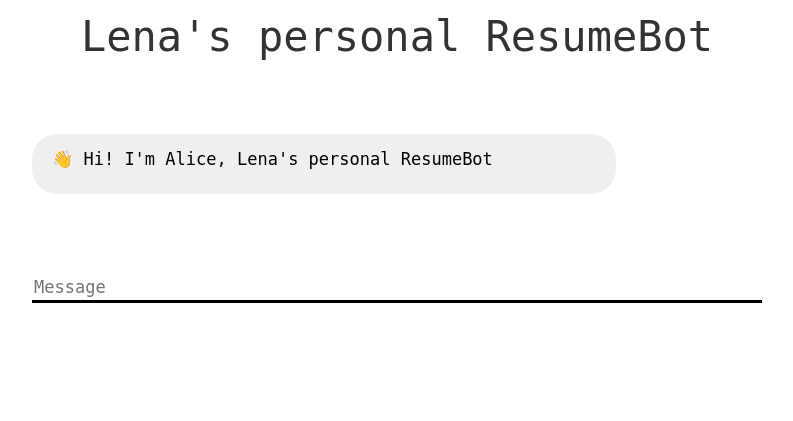
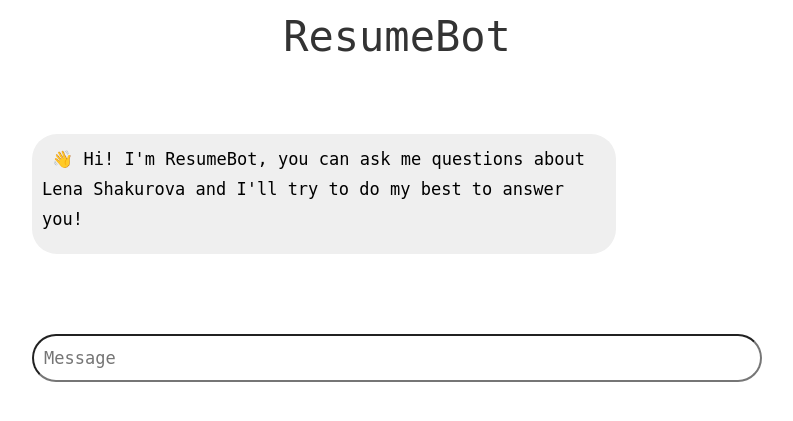
Before and after one commit to KEYURRATANGHAYRA/ResumeChatbot, a Flask app: page / in a window 1280 px wide. Shown: the top 421 px of the page, without its empty margins (243-1036 px from the left). Run offline with Flask 2, Linux system fonts and the light colour scheme; parts of the project's set-up code (start-up, migrations or seed data) failed here and were passed over; some libraries are stand-ins or nearby versions.

Commit message:
Updated design and added logging

```diff
--- /dev/null
+++ b/__init__.py
@@ -0,0 +1,41 @@
+import os
+import uuid
+import logging
+import logging.handlers
+
+from flask import Flask, render_template, request
+
+import dialogflow
+from google.api_core.exceptions import InvalidArgument
+
+from config import project_id, google_credentials
+from utils import detect_intent
+
+os.environ["GOOGLE_APPLICATION_CREDENTIALS"] = google_credentials
+
+app = Flask(__name__)
+
+logger = logging.getLogger('logtest')
+logger.setLevel(logging.INFO)
+formatter = logging.Formatter(fmt='%(asctime)s pid/%(process)d %(message)s')
+handler = logging.handlers.RotatingFileHandler('logtest.log', maxBytes=1024 * 1024, backupCount=10)
+handler.setLevel(logging.INFO)
+handler.setFormatter(formatter)
+logger.addHandler(handler)
+
+@app.route('/')
+def index():
+    return render_template("index.html")
+
+
+@app.route("/get")
+def get_bot_response():
+    user_input = str(request.args.get('msg'))
+    logger.info('User: {}'.format(user_input))
+    bot_response = detect_intent(project_id, user_input)
+    logger.info('Bot: {}'.format(bot_response))
+    return bot_response
+
+
+if __name__=='__main__':
+    app.run(debug=True, port=5005)
--- a/app.py
+++ /dev/null
@@ -1,22 +0,0 @@
-from flask import Flask, render_template, request
-
-from config import project_id
-from utils import detect_intent
-
-app = Flask(__name__)
-
-
-@app.route('/')
-def index():
-    return render_template("index.html")
-
-
-@app.route("/get")
-def get_bot_response():
-    user_input = str(request.args.get('msg'))
-    bot_response = detect_intent(project_id, user_input)
-    return bot_response
-
-
-if __name__=='__main__':
-    app.run(debug=True, port=5005)
--- a/static/style.css
+++ b/static/style.css
@@ -1,18 +1,21 @@
 body {
   font-family: monospace;
 }
+
 h1 {
   display: inline-block;
   font-size: 3em;
   margin: 0;
   padding: 14px;
 }
+
 h3 {
   color: black;
   font-size: 20px;
   margin-top: 3px;
   text-align: center;
 }
+
 #chatbox {
   margin-right: auto;
   margin-top: 60px;
@@ -22,10 +25,11 @@ h3 {
   margin-right: auto;
   margin-top: 60px;
 }
+
 #textInput {
   width: 100%;
-  border: none;
-  border-bottom: 3px solid black;
+  border-radius: 25px;
+  padding: 10px;
   font-family: monospace;
   font-size: 17px;
 }
@@ -40,15 +44,14 @@ h3 {
 
 .userBox{
   padding: 10px;
-  border-radius: 2px;
-  background-color: #3985F0;
+  margin: 10px;
+  background-color: #7b2be2;
   margin-left: 20%;
   border-radius: 25px;
 }
 
 .botBox{
   padding: 10px;
-  border-radius: 2px;
   background-color: #EFEFEF;
   margin-right: 20%;
   border-radius: 25px;
--- a/templates/index.html
+++ b/templates/index.html
@@ -1,10 +1,12 @@
 <!DOCTYPE html>
 <html>
-  <title>Candice</title>
+  <title>ResumeBot</title>
   <head>
     <script src="https://ajax.googleapis.com/ajax/libs/jquery/3.2.1/jquery.min.js"></script>
     <link href="https://maxcdn.bootstrapcdn.com/bootstrap/3.3.7/css/bootstrap.min.css" rel="stylesheet" integrity="sha384-BVYiiSIFeK1dGmJRAkycuHAHRg32OmUcww7on3RYdg4Va+PmSTsz/K68vbdEjh4u" crossorigin="anonymous">
     <link rel="stylesheet" href='./static/style.css' />
+    <meta name="viewport" content="width=device-width, initial-scale=1.0">
+    <link rel="shortcut icon" href="https://img.icons8.com/doodle/48/000000/retro-robot.png">
   </head>
 
   <body>
@@ -13,14 +15,14 @@
       <div class="col-md-8 col-md-offset-2">
 
         <center>
-          <h1>Lena's personal ResumeBot</h1>
+          <h1>ResumeBot</h1>
         </center>
 
           <div>
 
             <div id="chatbox">
               <div class="botBox">
-                <p class="botText"><span>👋 Hi! I'm Alice, Lena's personal ResumeBot</span></p>
+                <p class="botText"><span>👋 Hi! I'm ResumeBot, you can ask me questions about Lena Shakurova and I'll try to do my best to answer you!</span></p>
               </div>
               <br>
             </div>
```
